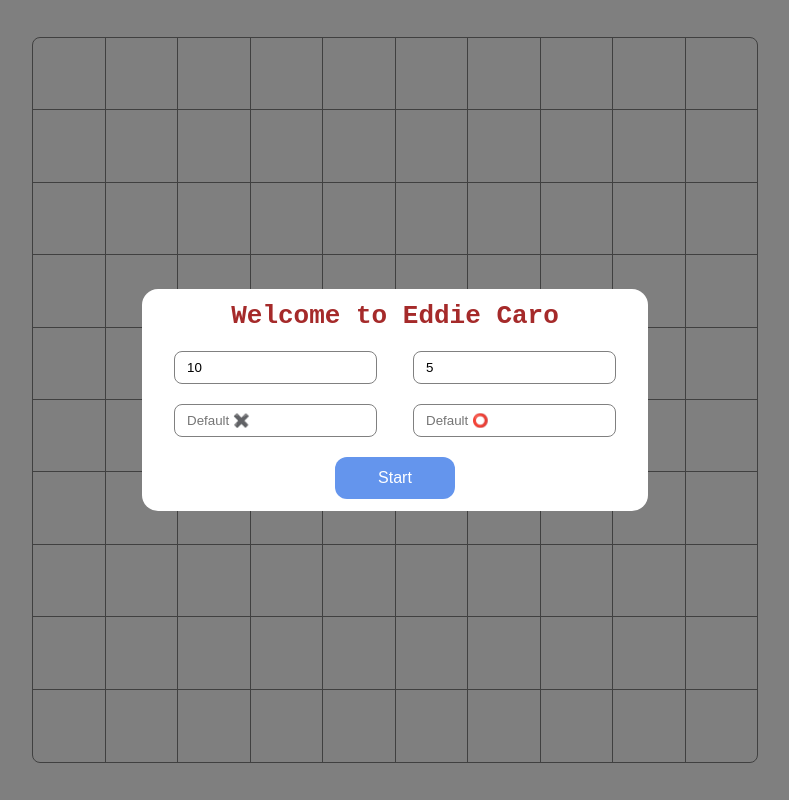
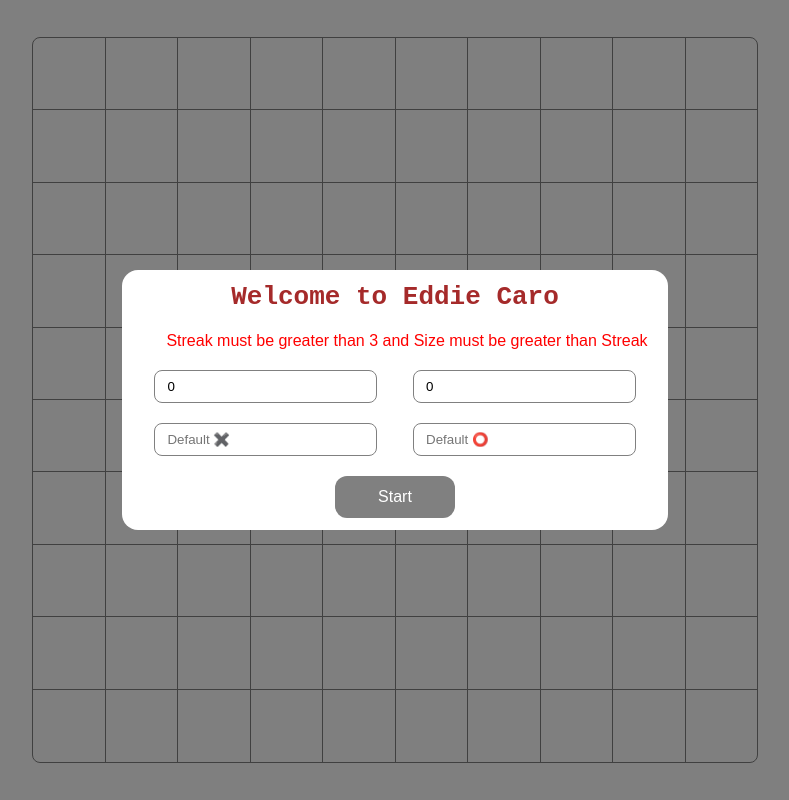
Before and after one commit to eddieonthecode/eddie-caro, a React (Create React App) app: page / in a window 1280 px wide. Shown: the whole page, without its empty margins (245-1034 px from the left). Built offline with nearby package versions, Linux system fonts and the light colour scheme.

Commit message:
Fix input

```diff
--- a/src/App.tsx
+++ b/src/App.tsx
@@ -8,10 +8,10 @@ const initialXIcon = "✖️";
 const initial0Icon = "⭕";
 
 export default function App() {
-  const [xIcon, setXIcon] = useState<string>(initialXIcon);
-  const [oIcon, set0Icon] = useState<string>(initial0Icon);
-  const [size, setSize] = useState<number>(initialSize);
-  const [streak, setStreak] = useState<number>(initialStreak);
+  const [xIcon, setXIcon] = useState<string>();
+  const [oIcon, set0Icon] = useState<string>();
+  const [size, setSize] = useState<number>(0);
+  const [streak, setStreak] = useState<number>(0);
   const [gameStart, setGameStart] = useState<boolean>(false);
   const [gameCongrats, setGameCongrats] = useState<boolean>(false);
   const [winner, setWinner] = useState<string>();
@@ -70,7 +70,7 @@ export default function App() {
                 <input
                   className="info__input"
                   type={"number"}
-                  placeholder="Size"
+                  placeholder="Size - 10"
                   value={size}
                   onChange={(e) => setSize(+(e.target.value ?? initialSize))}
                 />
@@ -78,7 +78,7 @@ export default function App() {
                   className="info__input"
                   type={"number"}
                   value={streak}
-                  placeholder="Streak"
+                  placeholder="Streak - 5"
                   onChange={(e) =>
                     setStreak(+(e.target.value ?? initialStreak))
                   }
@@ -88,12 +88,14 @@ export default function App() {
                 <input
                   className="info__input"
                   maxLength={10}
+                  value={xIcon}
                   placeholder={`Default ${initialXIcon}`}
                   onChange={(e) => setXIcon(e.target.value)}
                 />
                 <input
                   className="info__input"
                   maxLength={10}
+                  value={oIcon}
                   placeholder={`Default ${initial0Icon}`}
                   onChange={(e) => set0Icon(e.target.value)}
                 />
@@ -114,10 +116,10 @@ export default function App() {
         </div>
       )}
       <Board
-        xIcon={xIcon}
-        oIcon={oIcon}
-        size={size}
-        streak={streak}
+        xIcon={xIcon || initialXIcon}
+        oIcon={oIcon || initial0Icon}
+        size={size || initialSize}
+        streak={streak || initialStreak}
         onRestart={(w) => {
           setWinner(w);
           setGameCongrats(true);
```
Also changed, not shown: 1 other file (tests, documents, lock files or other folders).
